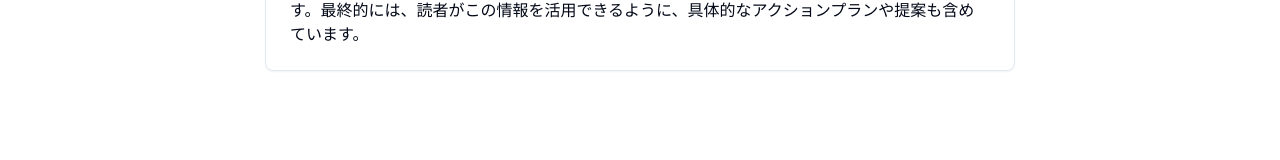
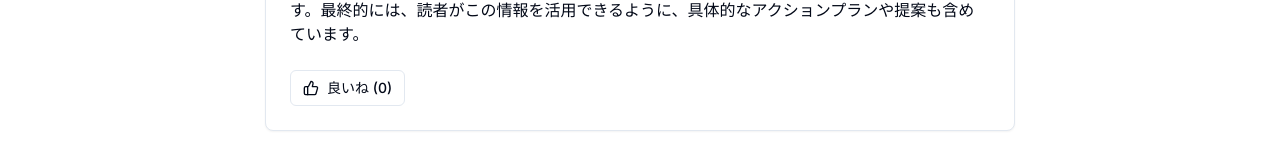
Before and after one commit to TokiyaHorikawa/podcast-hub, a Next.js app: page /contents/1 in a window 1280 px wide. Shown: the part 270-430 px from the top of the page. Built offline with nearby package versions, Linux system fonts and the light colour scheme.

Commit message:
feat: コンテンツ詳細に良いねボタンを追加しました

```diff
--- a/src/app/contents/_components/Article.tsx
+++ b/src/app/contents/_components/Article.tsx
@@ -1,7 +1,8 @@
 import { Card, CardContent, CardHeader, CardTitle } from "@/components/ui/card";
 import { Avatar, AvatarFallback, AvatarImage } from "@/components/ui/avatar";
 import { Separator } from "@/components/ui/separator";
-import { Badge } from "@/components/ui/badge"; // 新しいインポート
+import { Badge } from "@/components/ui/badge";
+import LikeButton from "./LikeButton";
 
 export interface Content {
   title: string;
@@ -53,6 +54,9 @@ const Article = ({ content }: { content: Content }) => {
       <Separator />
       <CardContent className="pt-6">
         <div className="prose max-w-none">{content.body}</div>
+        <div className="mt-6 flex items-center">
+          <LikeButton />
+        </div>
       </CardContent>
     </Card>
   );
--- /dev/null
+++ b/src/app/contents/_components/LikeButton.tsx
@@ -0,0 +1,22 @@
+"use client";
+
+import { useState } from "react";
+import { Button } from "@/components/ui/button";
+import { ThumbsUp } from "lucide-react";
+
+const LikeButton = () => {
+  const [likes, setLikes] = useState(0);
+
+  const handleLike = () => {
+    setLikes((prevLikes) => prevLikes + 1);
+  };
+
+  return (
+    <Button variant="outline" size="sm" onClick={handleLike}>
+      <ThumbsUp className="mr-2 h-4 w-4" />
+      良いね ({likes})
+    </Button>
+  );
+};
+
+export default LikeButton;
```
